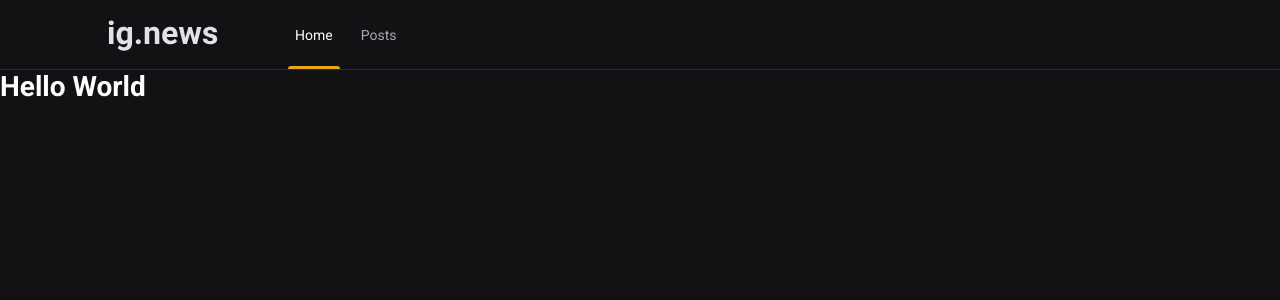
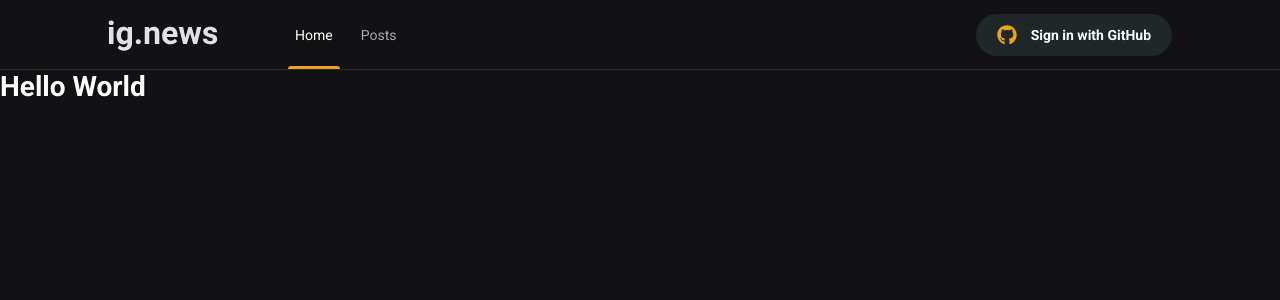
Before and after one commit to bernardogeneroso/Ignite-IG.News-NextJS, a Next.js app in the folder ignews/: page / in a window 1280 px wide. Shown: the top 300 px of the page. Built offline with nearby package versions, Linux system fonts and the light colour scheme.

Commit message:
Add component SignInButton

```diff
--- a/ignews/package.json
+++ b/ignews/package.json
@@ -12,6 +12,7 @@
     "next": "11.0.1",
     "react": "17.0.2",
     "react-dom": "17.0.2",
+    "react-icons": "^4.2.0",
     "sass": "^1.35.2"
   },
   "devDependencies": {
--- /dev/null
+++ b/ignews/src/components/Header/SignInButton/index.tsx
@@ -0,0 +1,24 @@
+import React from 'react'
+import { FaGithub } from 'react-icons/fa'
+import { FiX } from 'react-icons/fi'
+
+import styles from './styles.module.scss'
+
+const SignInButton: React.FC = () => {
+  const isUserLoggedIn = false
+
+  return isUserLoggedIn ? (
+    <button type="button" className={styles.signInButton}>
+      <FaGithub color="#04d361" />
+      Bernardo Generoso
+      <FiX color="#737380" className={styles.closeIcon} />
+    </button>
+  ) : (
+    <button type="button" className={styles.signInButton}>
+      <FaGithub color="#eba417" />
+      Sign in with GitHub
+    </button>
+  )
+}
+
+export default SignInButton
--- /dev/null
+++ b/ignews/src/components/Header/SignInButton/styles.module.scss
@@ -0,0 +1,34 @@
+.signInButton {
+  height: 3rem;
+  border-radius: 3rem;
+  background-color: var(--gray-850);
+  border: 0;
+  padding: 0 1.5rem;
+
+  display: flex;
+  flex-direction: row;
+  align-items: center;
+  justify-content: center;
+
+  color: var(--white);
+  font-weight: bold;
+
+  transition: filter 0.2s;
+
+  svg {
+    width: 20px;
+    height: 20px;
+  }
+
+  svg:first-child {
+    margin-right: 1rem;
+  }
+
+  svg.closeIcon {
+    margin-left: 1rem;
+  }
+
+  &:hover {
+    filter: brightness(0.8);
+  }
+}
--- a/ignews/src/components/Header/index.tsx
+++ b/ignews/src/components/Header/index.tsx
@@ -1,4 +1,6 @@
 import React from 'react'
+
+import SignInButton from './SignInButton'
 
 import styles from './styles.module.scss'
 
@@ -11,6 +13,8 @@
           <a className={styles.active}>Home</a>
           <a>Posts</a>
         </nav>
+
+        <SignInButton />
       </div>
     </header>
   )
--- a/ignews/src/components/Header/styles.module.scss
+++ b/ignews/src/components/Header/styles.module.scss
@@ -52,4 +52,8 @@
       }
     }
   }
+
+  button {
+    margin-left: auto;
+  }
 }
--- a/ignews/src/styles/global.scss
+++ b/ignews/src/styles/global.scss
@@ -10,6 +10,7 @@
   --gray-100: #e1e1e6;
   --gray-300: #a8a8b3;
   --gray-800: #29292e;
+  --gray-850: #1f2729;
   --gray-900: #121214;
 
   --cyan-500: #61dafb;
```
Also changed, not shown: 1 other file (tests, documents, lock files or other folders).
